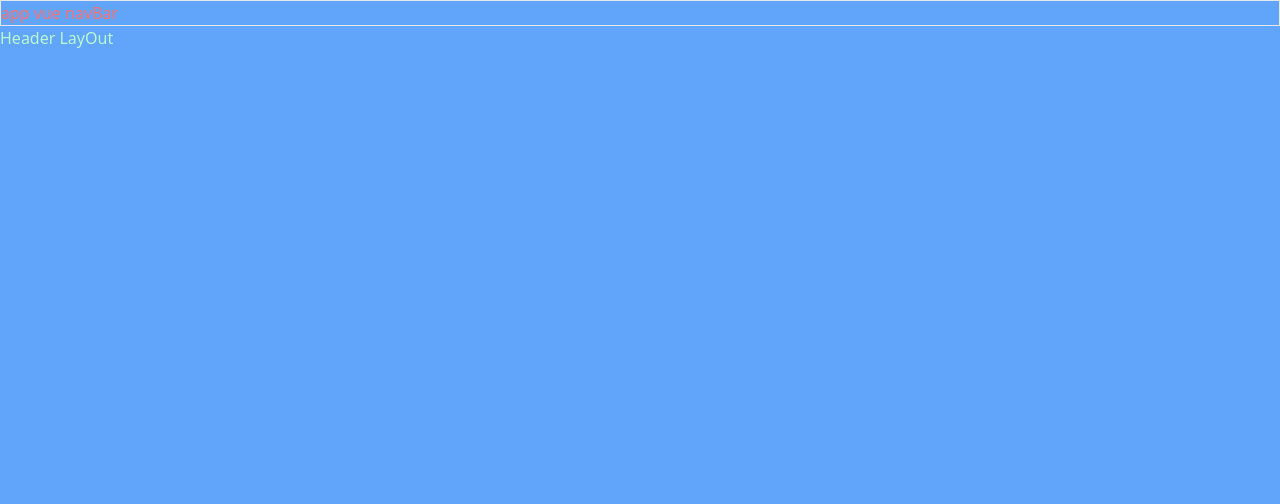
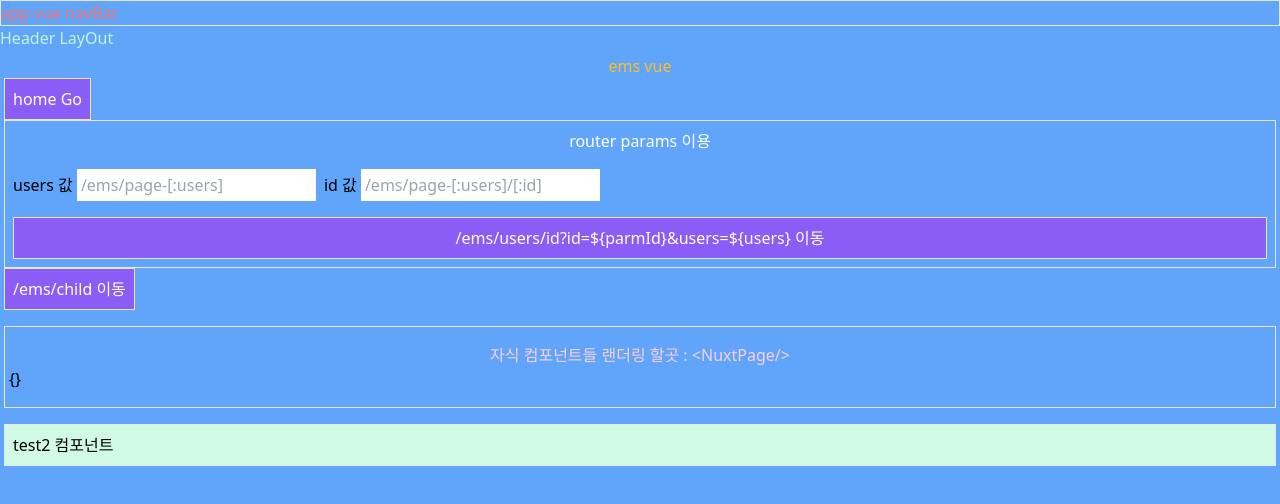
Before and after one commit to rlawncks125/nuxt3-study, a Nuxt app: page /ems/users/id in a window 1280 px wide. Shown: the top 504 px of the page. Built offline with nearby package versions, Linux system fonts and the light colour scheme.

Commit message:
Dynamic Route => Query로 데이터를 얻게 변경

```diff
--- a/app.vue
+++ b/app.vue
@@ -30,20 +30,15 @@
           content: `Nuxt3 Test App Vue Title.`,
         },
         {
-          name: "og:image",
-          property: "og:image",
-          content:
-            "https://res.cloudinary.com/dhdq4v4ar/image/upload/v1654624758/%ED%8F%AC%ED%94%841_isxw3h.jpg",
-        },
-        {
           name: "og:description",
           property: "og:description",
           content: "Nuxt3 Test App Vue.",
         },
         {
-          name: "og:url",
-          property: "og:url",
-          content: "http://nuxt3.kimjuchan97.site",
+          name: "og:image",
+          property: "og:image",
+          content:
+            "https://res.cloudinary.com/dhdq4v4ar/image/upload/v1654624758/%ED%8F%AC%ED%94%841_isxw3h.jpg",
         },
         {
           name: "og:type",
--- a/nuxt.config.ts
+++ b/nuxt.config.ts
@@ -4,7 +4,8 @@
 // https://v3.nuxtjs.org/api/configuration/nuxt.config
 export default defineNuxtConfig({
   // SSG 배포 설정
-  // ssr: false,
+  target: "static",
+  // ssr: false, // csa배포
 
   buildModules: [
     // https://composition-api.nuxtjs.org/getting-started/setup#quick-start
--- a/pages/ems.vue
+++ b/pages/ems.vue
@@ -27,8 +27,10 @@
           />
         </div>
       </div>
-      <NuxtLink class="text-center" :to="`/ems/page-${users}/${parmId}`"
-        >/ems/page-[users]/[id] 이동</NuxtLink
+      <NuxtLink
+        class="text-center"
+        :to="`/ems/users/id?id=${parmId}&users=${users}`"
+        >/ems/users/id?id=${parmId}&users=${users} 이동</NuxtLink
       >
     </section>
 
@@ -52,6 +54,22 @@
     const users = useState("users");
     const parmId = useState("id");
 
+    useHead({
+      title: "ems Vue",
+      meta: [
+        {
+          name: "og:title",
+          property: "og:title",
+          content: `Nuxt3 Test Ems Vue Title.`,
+        },
+        {
+          name: "og:description",
+          property: "og:description",
+          content: "Nuxt3 Test Ems Vue.",
+        },
+      ],
+    });
+
     return { parmId, users };
   },
 });
--- a/pages/ems/page-[users]/[id].vue
+++ b/pages/ems/users/id.vue
@@ -1,6 +1,6 @@
 <template>
   <div>
-    <p>{{ $route.params }}</p>
+    <p>{{ $route.query }}</p>
   </div>
 </template>
 
@@ -12,11 +12,11 @@
     const route = useRoute();
 
     useHead({
-      title: `parms 를 가지는 페이지 : ${route.params.users} + ${route.params.id}`,
+      title: `parms 를 가지는 페이지 : ${route.query.users} + ${route.query.id}`,
       meta: [
         {
           name: "description",
-          content: "Nuxt3 Test App Vue.",
+          content: "Nuxt3 Params Vue.",
         },
         {
           name: "og:title",
@@ -26,13 +26,13 @@
         {
           name: "og:description",
           property: "og:description",
-          content: `${route.params.users} - ${route.params.id} 사이트 입니다.`,
+          content: `${route.query.users} - ${route.query.id} 사이트 입니다.`,
         },
         {
           name: "og:image",
           property: "og:image",
           content:
-            "https://res.cloudinary.com/dhdq4v4ar/image/upload/v1654624758/%ED%8F%AC%ED%94%841_isxw3h.jpg",
+            "https://res.cloudinary.com/dhdq4v4ar/image/upload/v1653939813/back-Portfolio/cvgfjjza5eqoz4ufwowd.jpg",
         },
       ],
     });
```
Also changed, not shown: 2 other files (tests, documents, lock files or other folders).
